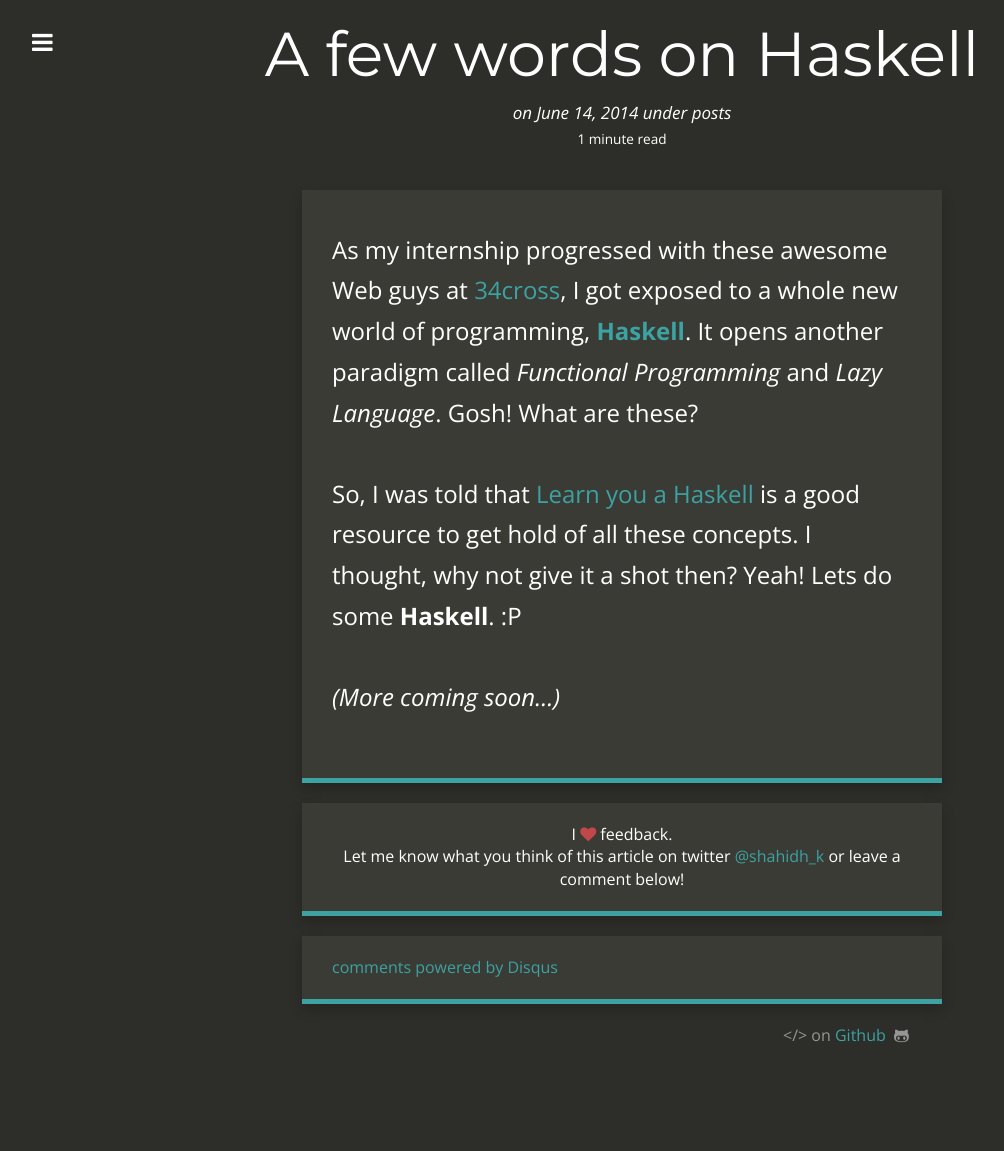
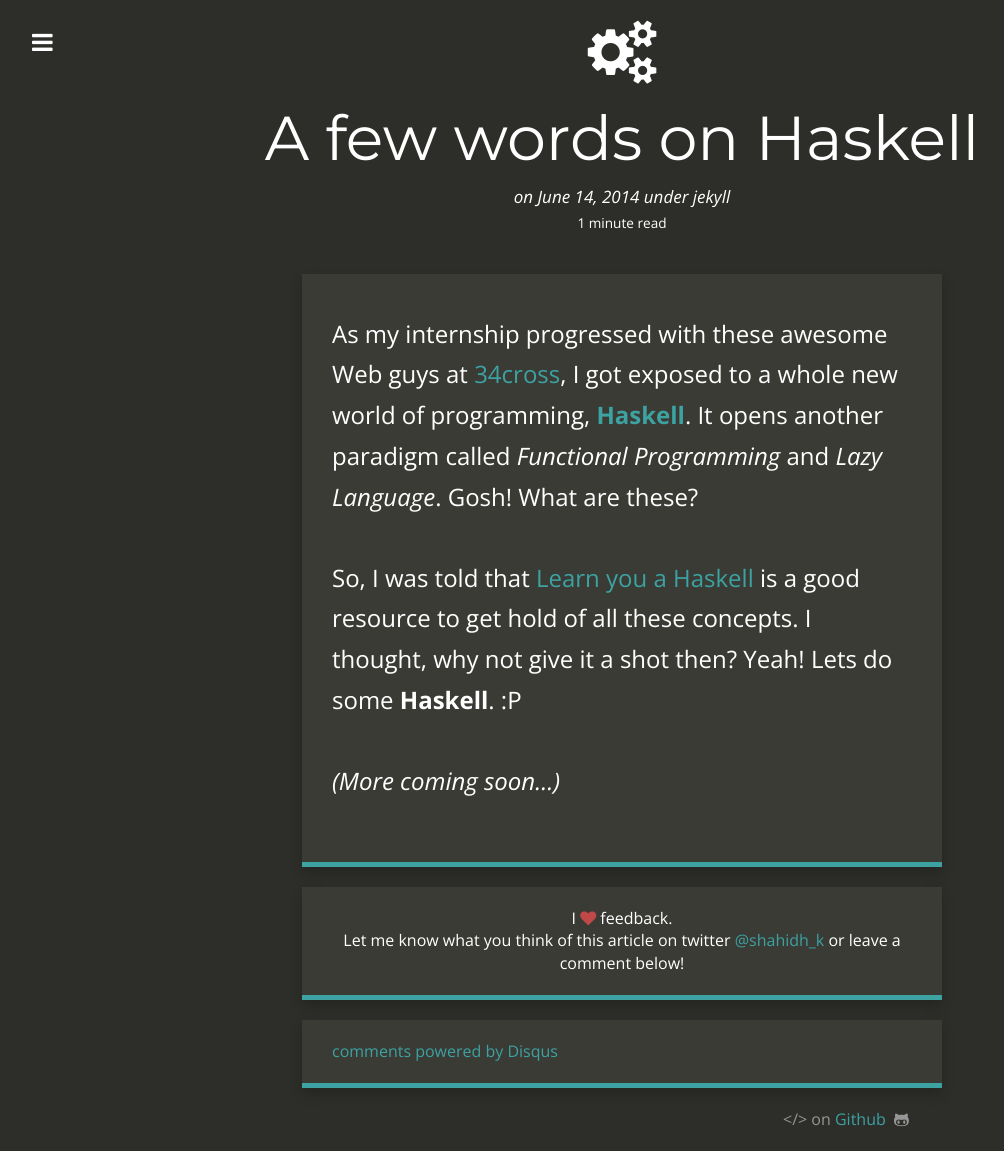
Before and after one commit to shahidhk/shahidhk.github.io, a Jekyll site: the page built from _posts/2014-06-14-a-few-words-on-haskell.md, in a window 1280 px wide. Shown: the whole page, without its empty margins (18-1022 px from the left). Built offline with Jekyll 4.4.1, drawn with Linux system fonts in a browser that asks for light colours; nearby versions of some CDN libraries; comment, search, counter and statistics services are not loaded; before the commit the page ends 1067 px from its top, so only the background shows below that.

Commit message:
Change header

```diff
--- a/_posts/2014-06-14-a-few-words-on-haskell.md
+++ b/_posts/2014-06-14-a-few-words-on-haskell.md
@@ -1,8 +1,12 @@
 ---
-layout: post
-title: "A few words on Haskell"
-category: posts
+layout:     post
+title:      A few words on Haskell
+date:       2014-06-14 12:31:19
+summary:    Lookback
+categories: jekyll
+thumbnail: cogs
 ---
+
 As my internship progressed with these awesome Web guys at [34cross](http://34cross.in), I got exposed to a whole new world of programming, [__Haskell__](http://www.haskell.org/haskellwiki/Haskell).  It opens another paradigm called _Functional Programming_ and _Lazy Language_. Gosh! What are these?
 
 So, I was told that [Learn you a Haskell](http://learnyouahaskell.com) is a good resource to get hold of all these concepts. I thought, why not give it a shot then? Yeah! Lets do some **Haskell**. :P
```
